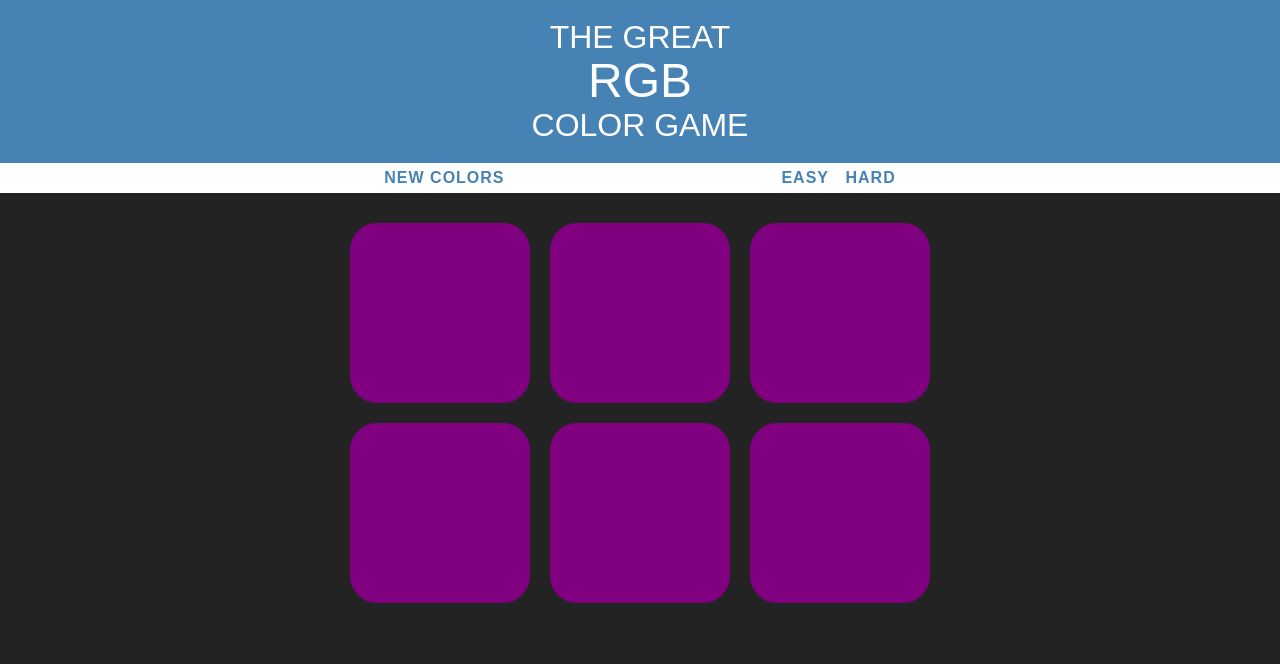
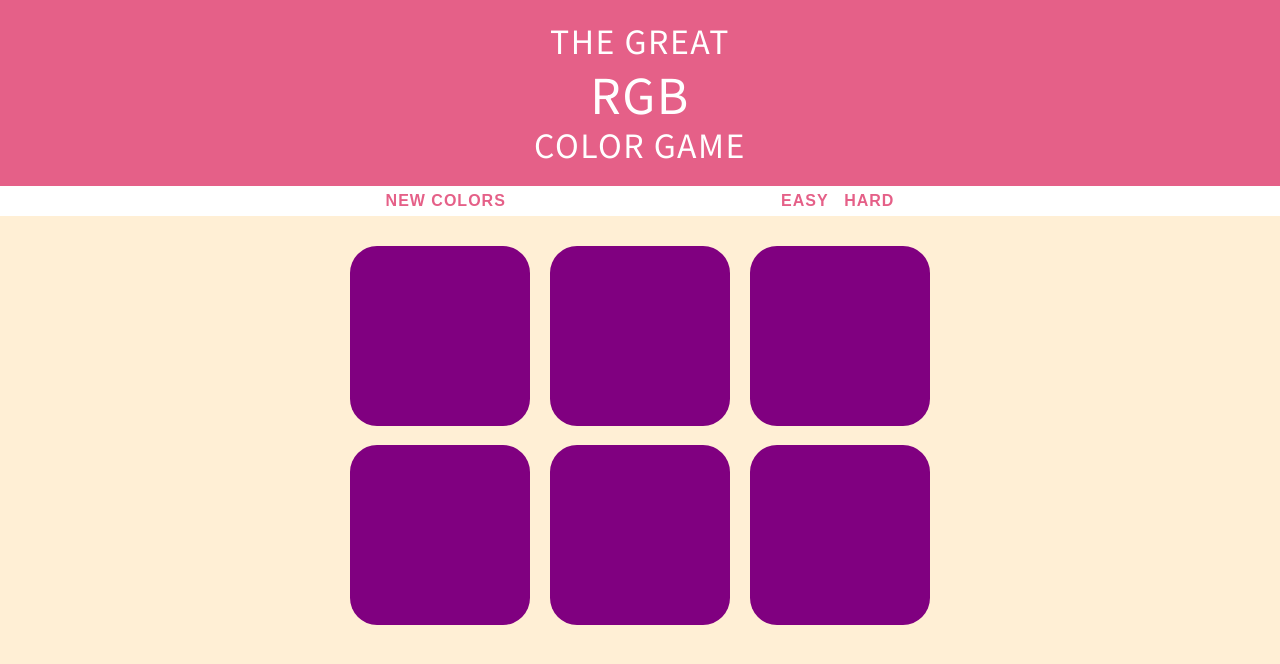
Before and after one commit to beatriceopara/rgbGame, a plain HTML site: page index.html in a window 1280 px wide. Drawn offline with Linux system fonts and the light colour scheme.

Commit message:
Update colorGame.css
changed the body background color

changed the font and added google font

change color steelblue to #E56088

```diff
--- a/css/colorGame.css
+++ b/css/colorGame.css
@@ -1,7 +1,7 @@
 body {
-  background-color: #232323;
+  background-color: papayawhip;
   margin: 0;
-  font-family: "Arial";
+  font-family: 'Noto Sans JP', sans-serif;
 }
 
 #container {
@@ -26,8 +26,9 @@ body {
 h1 {
   color: white;
   text-align: center;
-  line-height: 1.1;
-  background-color: steelblue;
+  line-height: 1.3;
+  letter-spacing: 1.5px;
+  background-color: #E56088;
   margin: 0;
   font-weight: normal;
   text-transform: uppercase;
@@ -50,7 +51,7 @@ h1 {
 }
 .selected {
   color: white;
-  background: steelblue;
+  background: #E56088;
 }
 
 button {
@@ -59,7 +60,7 @@ button {
   text-transform: uppercase;
   height: 100%;
   font-weight: 700;
-  color: steelblue;
+  color: #E56088;
   letter-spacing: 1px;
   font-size: inherit;
   transition: all 0.4s;
@@ -70,5 +71,5 @@ button {
 
 button:hover {
   color: white;
-  background: steelblue;
+  background: #E56088;
 }
```
